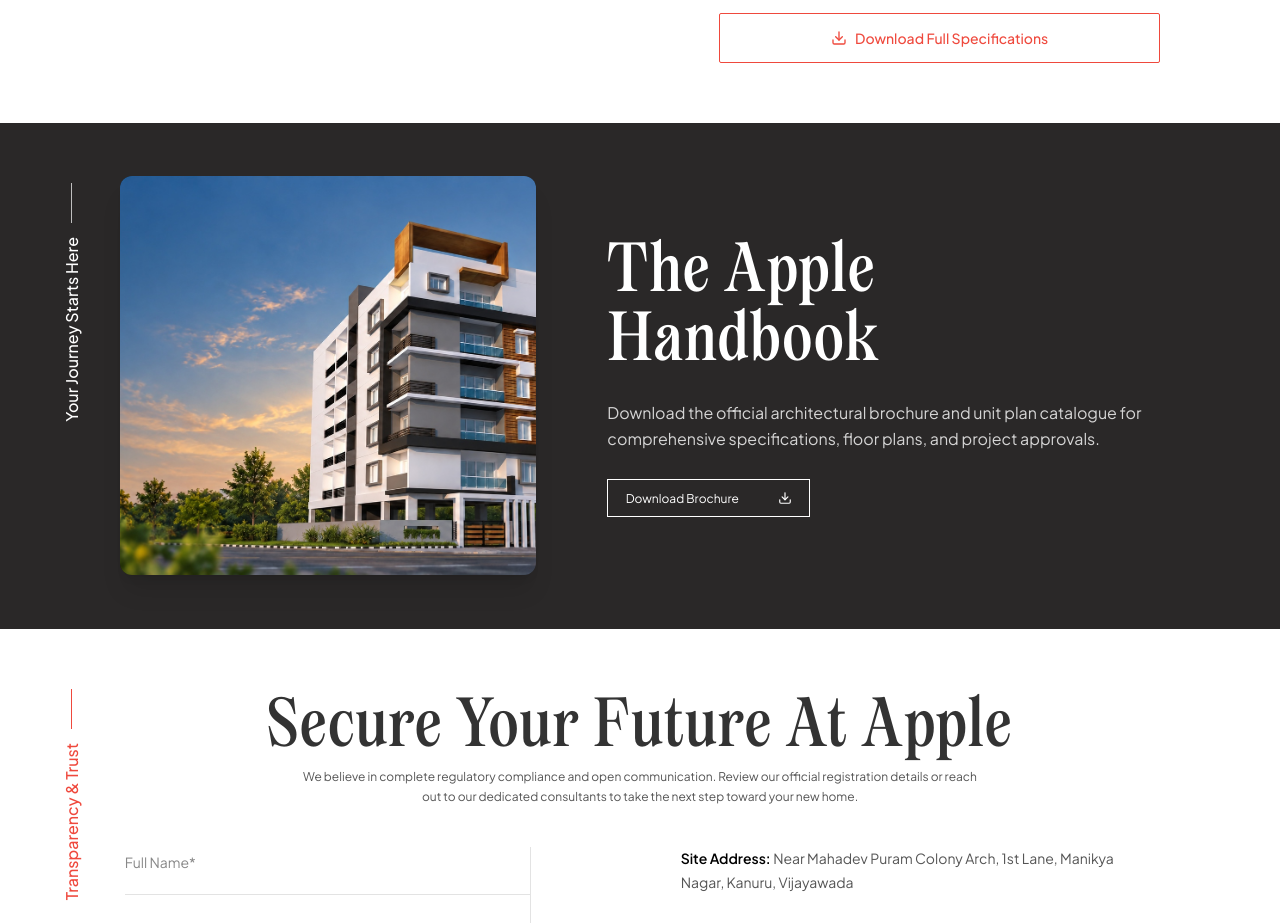
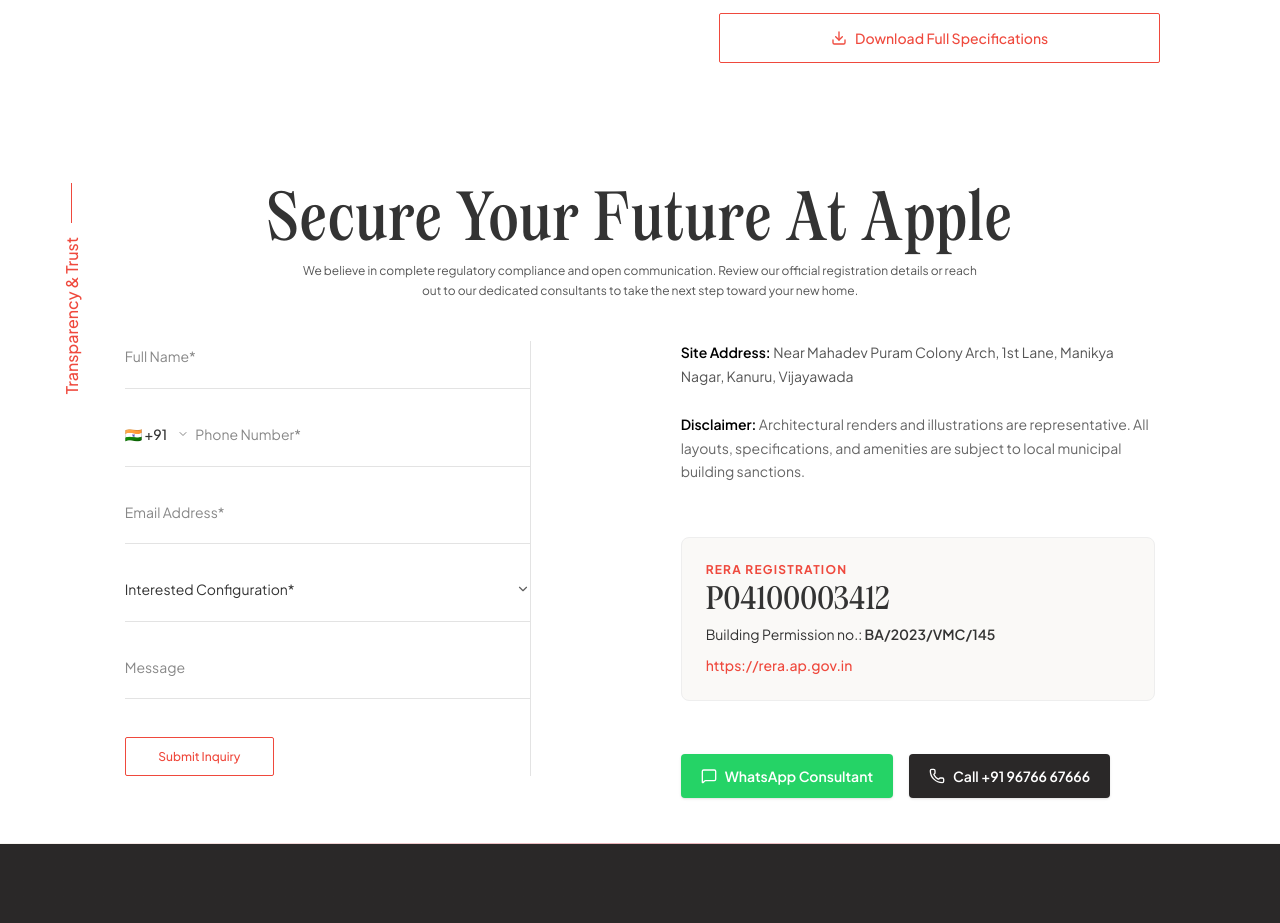
Before and after one commit to bb3agency/akhil-promoters-site, a React (Vite) app: page /projects/apple in a window 1280 px wide. Shown: the part 3700-4623 px from the top of the page. Built offline with nearby package versions, Linux system fonts and the light colour scheme.

Commit message:
feat: remove handbook brochure section from project details page

```diff
--- a/src/pages/ProjectDetails.tsx
+++ b/src/pages/ProjectDetails.tsx
@@ -723,77 +723,7 @@ export const ProjectDetails: React.FC = () => {
       </section>
 
       {/* ─────────────────────────────────────────────────────────────
-          8. THE HANDBOOK SECTION (#brochure) [Dark #2a2828]
-      ───────────────────────────────────────────────────────────── */}
-      <section
-        id="brochure"
-        data-section="project-brochure"
-        className="relative w-full bg-[#2a2828] pt-[30px] pb-[60px] lg:pt-[4.167vw] lg:pb-[4.167vw] overflow-hidden text-white"
-      >
-        {/* Left vertical accent */}
-        <div
-          className="flex lg:absolute left-[12px] top-[30px] lg:left-[4.167vw] lg:top-[4.688vw] flex-col items-center gap-[8px] md:gap-[12px] lg:gap-[1.094vw] w-auto lg:w-[2.813vw] z-[5] max-lg:static max-lg:!w-full max-lg:flex-row max-lg:!justify-center max-lg:items-center max-lg:!gap-[8px] max-lg:mt-[15px] max-lg:mb-[18px]"
-          aria-hidden="true"
-        >
-          <span className="block w-px h-[28px] md:h-[36px] lg:h-[3.125vw] bg-white/70 max-lg:!w-[28px] max-lg:!h-px" />
-          <span
-            className="font-medium capitalize whitespace-nowrap text-white text-[12px] md:text-[14px] lg:text-[1.25vw] max-lg:[writing-mode:horizontal-tb] lg:[writing-mode:vertical-rl] lg:rotate-180"
-          >
-            Your Journey Starts Here
-          </span>
-        </div>
-
-        <div className="px-5 md:px-12 lg:pl-[9.375vw] lg:pr-[9.531vw]">
-          <div className="grid grid-cols-1 lg:grid-cols-[32.5vw_1fr] gap-[36px] lg:gap-[5.573vw] items-center">
-            {/* Left Photo card */}
-            <div className="relative w-full aspect-[624/599] lg:h-[31.198vw] lg:w-[32.5vw] rounded-[12px] overflow-hidden bg-black/40 shadow-xl">
-              <img
-                src={project.exteriorImage}
-                alt={`${project.name} Handbook`}
-                className="w-full h-full object-cover object-center select-none"
-              />
-            </div>
-
-            {/* Right Download CTA */}
-            <div className="flex flex-col items-start gap-[24px] lg:gap-[2.135vw] max-w-full lg:max-w-[43.021vw]">
-              <h2
-                className="capitalize text-white leading-[1.08] tracking-[0.022em] text-[34px] xs:text-[38px] sm:text-[48px] md:text-[64px] lg:text-[5vw]"
-                style={{ fontFamily: 'var(--font-display)', fontWeight: 400 }}
-              >
-                The {project.name} Handbook
-              </h2>
-              <p className="text-white/80 text-sm sm:text-base leading-relaxed">
-                Download the official architectural brochure and unit plan catalogue for comprehensive specifications, floor plans, and project approvals.
-              </p>
-
-              <div className="flex flex-wrap items-center gap-[12px] lg:gap-[1.042vw]">
-                {project.brochureUrl ? (
-                  <a
-                    href={project.brochureUrl}
-                    download={`Akhil-Promoters-${project.name}-Brochure.pdf`}
-                    className="inline-flex items-center justify-between gap-[16px] border border-white text-white capitalize h-[48px] sm:h-[54px] lg:h-[3.021vw] w-[260px] sm:w-[290px] lg:w-[15.833vw] px-[20px] lg:px-[1.354vw] text-[14px] sm:text-[16px] lg:text-[0.938vw] transition-colors duration-300 hover:bg-white hover:text-[#2a2828]"
-                  >
-                    <span>Download Brochure</span>
-                    <Download className="w-[18px] h-[18px] lg:w-[1.094vw] lg:h-[1.094vw]" />
-                  </a>
-                ) : (
-                  <button
-                    type="button"
-                    onClick={() => setIsModalOpen(true)}
-                    className="inline-flex items-center justify-between gap-[16px] border border-white text-white capitalize h-[48px] sm:h-[54px] lg:h-[3.021vw] w-[260px] sm:w-[290px] lg:w-[15.833vw] px-[20px] lg:px-[1.354vw] text-[14px] sm:text-[16px] lg:text-[0.938vw] transition-colors duration-300 hover:bg-white hover:text-[#2a2828]"
-                  >
-                    <span>Download Brochure</span>
-                    <Download className="w-[18px] h-[18px] lg:w-[1.094vw] lg:h-[1.094vw]" />
-                  </button>
-                )}
-              </div>
-            </div>
-          </div>
-        </div>
-      </section>
-
-      {/* ─────────────────────────────────────────────────────────────
-          9. SECURE YOUR FUTURE / INQUIRY SECTION (#inquire) [Light]
+          7. SECURE YOUR FUTURE / INQUIRY SECTION (#inquire) [Light]
       ───────────────────────────────────────────────────────────── */}
       <section
         id="inquire"
```
